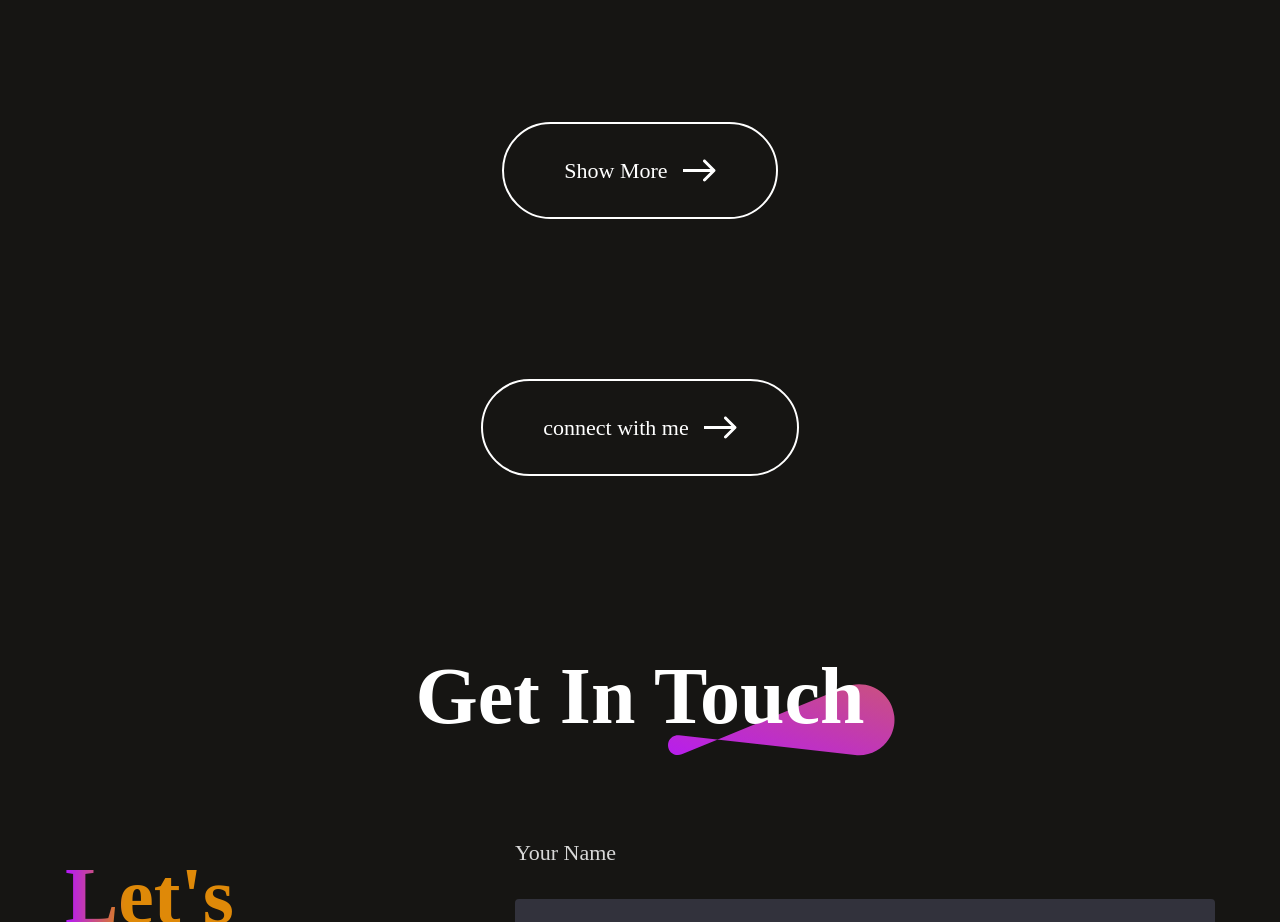
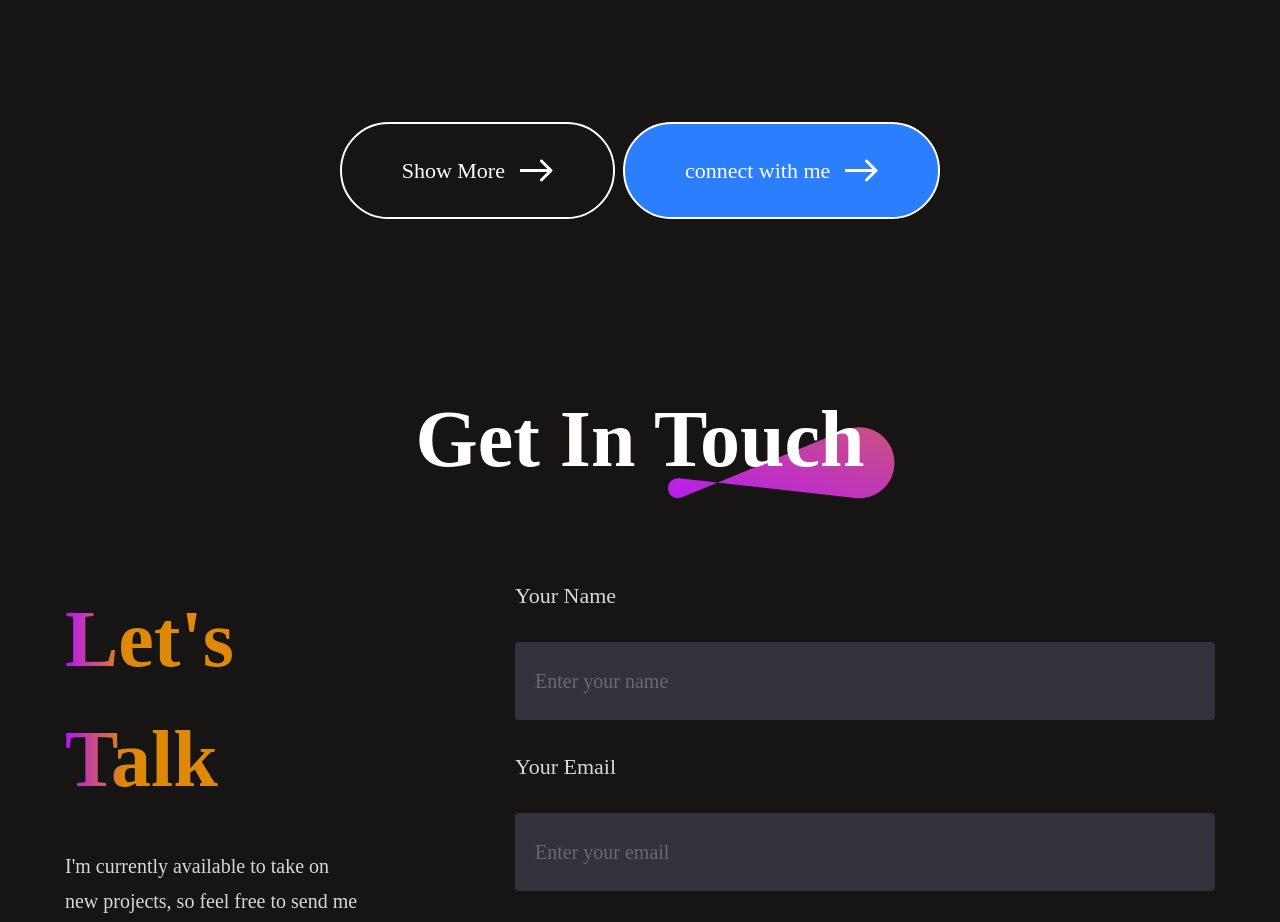
Before and after one commit to gemechuH/portfolio_react-js, a React (Vite) app: page / in a window 1280 px wide. Shown: the part 5865-6787 px from the top of the page. Built offline with nearby package versions, Linux system fonts and the light colour scheme.

Commit message:
add more

```diff
--- a/src/Components/MyWork/MyWork.jsx
+++ b/src/Components/MyWork/MyWork.jsx
@@ -6,34 +6,35 @@ import arrow_icon from '../../assets/arrow_icon.svg'
 
 const MyWork = () => {
   return (
-    <div id="work" className='mywork'>
+    <div id="work" className="mywork">
       <div className="mywork-title">
         <h1>My Latest Work</h1>
         <img src={theme_pattern} alt="" />
       </div>
       <div className="mywork-container">
-            {mywork_data.map((work, index) =>  {
+        {mywork_data.map((work, index) => {
           return (
-                  <a href={work.link} target='_blank'>
+            <a href={work.link} target="_blank">
               {" "}
               <img key={index} src={work.w_img} alt="" />
             </a>
           );
-
         })}
       </div>
+      <div className='flex gap-2'>
         <div className="mywork-showmore">
           <p>Show More</p>
 
           <img src={arrow_icon} alt="" />
         </div>
-        <div className="mywork-showmore">
+        <div className="mywork-showmore bg-blue-500 hover:bg-transparent">
           <p>connect with me</p>
 
           <img src={arrow_icon} alt="" />
         </div>
       </div>
-  )
+    </div>
+  );
 }
 
 export default MyWork
```
Lines whose indentation alone changed are shown as unchanged.
